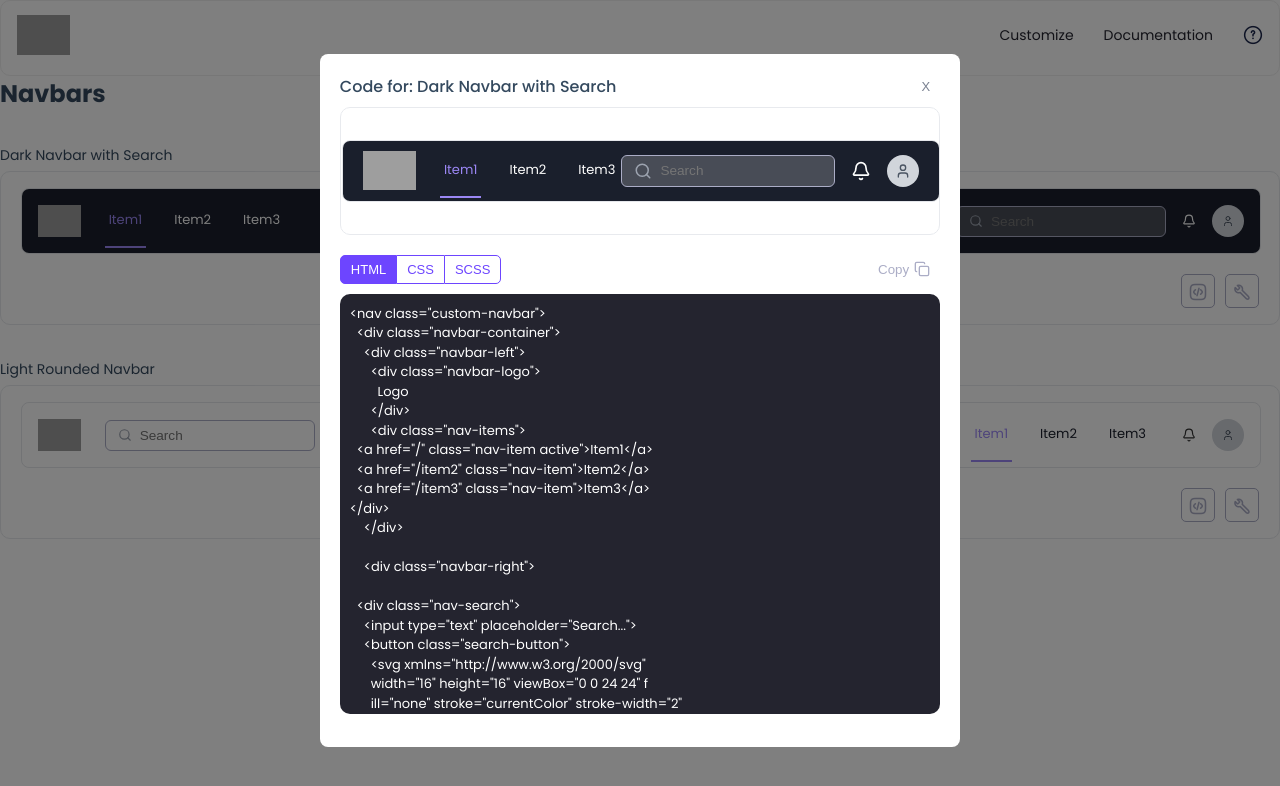
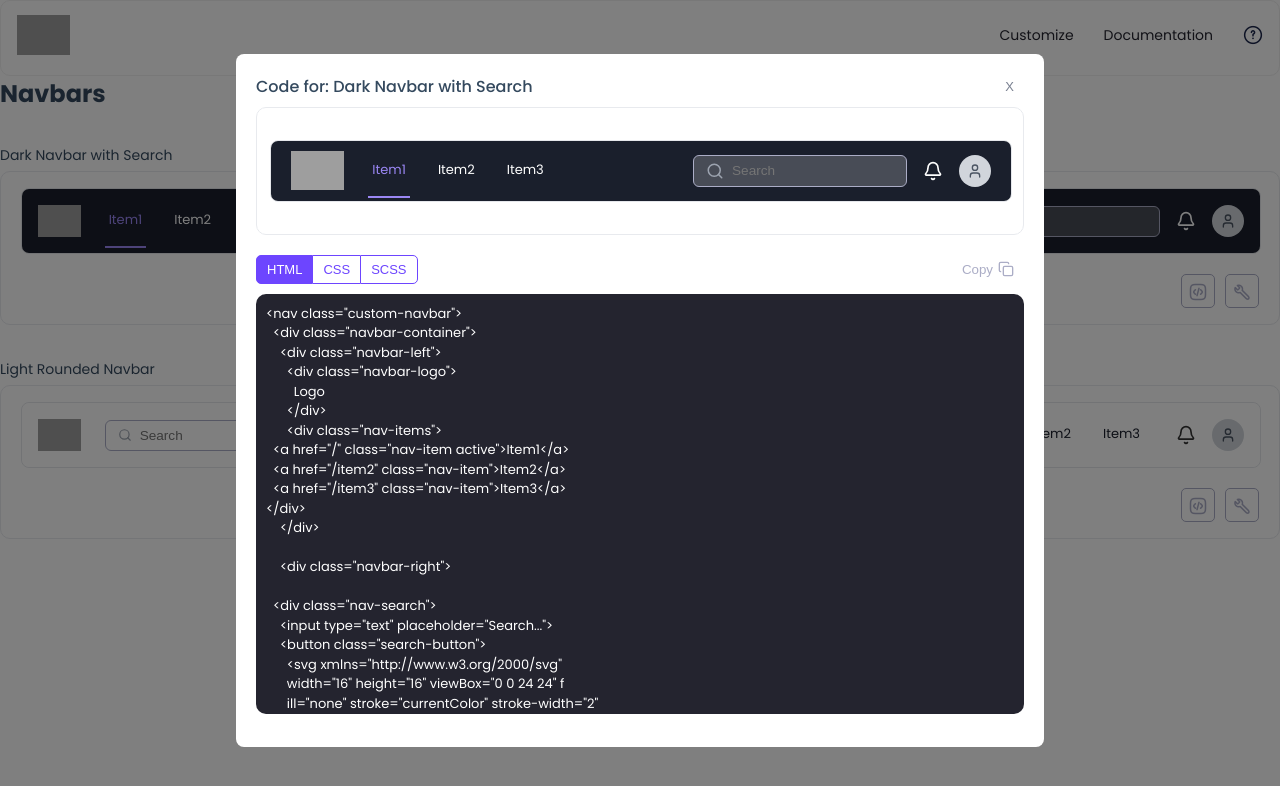
Before and after one commit to srimali12345/UI-Components-Library, a React (Create React App) app: page /dashbord in a window 1280 px wide. Both pictures are taken after a click on the button 1198 px from the left and 291 px from the top of the page. Shown: the top 786 px of the page. Built offline with nearby package versions, Linux system fonts and the light colour scheme; grey boxes are pictures that could not be loaded.

Commit message:
navbar changes

```diff
--- a/src/components/Navbar/NavbarCodeModal.js
+++ b/src/components/Navbar/NavbarCodeModal.js
@@ -1,5 +1,6 @@
 import React, { useState } from "react";
 import { Copy, Bell, Search, User } from "lucide-react";
+import { useLocation } from "react-router-dom";
 import {
   generateHTML,
   generateCSS,
@@ -8,9 +9,10 @@ import {
 
 const DEFAULT_LOGO_URL = "https://www.pngkey.com/png/full/233-2332677_image-500580-placeholder-transparent.png";
 
-const NavbarCodeModal = ({ template, onClose }) => {
+const NavbarCodeModal = ({ template, onClose,templateId }) => {
   const [activeTab, setActiveTab] = useState("html");
-
+  const location = useLocation();
+  const selectedTemplate = location.state?.template;
   const getCode = () => {
     switch (activeTab) {
       case "html":
@@ -58,10 +60,10 @@ const NavbarCodeModal = ({ template, onClose }) => {
           </button>
         </div>
 
-        <div className="btn-preview-container">
+        <div className="preview-container-navbar">
           <div key={template.id} className="navbar-template">
             <div className="preview-pane">
-              <div className="navbar-preview" style={navbarStyles}>
+              <div className={`navbar-preview s${template.id}`}  style={navbarStyles}>
                 <div
                   className={`navbar-left ${
                     template.style.navPosition === "right" ? "full-width" : ""
--- a/src/components/Navbar/NavbarCustomizer.js
+++ b/src/components/Navbar/NavbarCustomizer.js
@@ -96,7 +96,7 @@ const NavbarCustomizer = ({ onSelect, template }) => {
               <span>Customization</span>
             </div>
 
-            <div className="text-gray">Navbar  {templates.name} </div>
+            <div className="text-gray">{selectedTemplate.name} </div>
             {/* <div>
               <button className="btn-icon-wrap vertical">
                 <MoreHorizontal size={20} />
@@ -104,7 +104,7 @@ const NavbarCustomizer = ({ onSelect, template }) => {
             </div> */}
           </div>
           <div className="middle-section">
-            <PreviewPane navbarStyle={navbarStyle} navItems={navItems} />
+            <PreviewPane navbarStyle={navbarStyle} navItems={navItems} templateId={selectedTemplate ? selectedTemplate.id :null}  />
           </div>
         </div>
 
--- a/src/components/Navbar/NavbarList.js
+++ b/src/components/Navbar/NavbarList.js
@@ -1,6 +1,6 @@
 export const templates = [
   {
-    id: 2,
+    id: 1,
     name: "Dark Navbar with Search",
     style: {
       backgroundColor: "#1A1F2C",
@@ -19,7 +19,7 @@ export const templates = [
     thumbnail: "dark-navbar-search.png",
   },
   {
-    id: 3,
+    id: 2,
     name: "Light Rounded Navbar",
     style: {
       backgroundColor: "#ffffff",
--- a/src/components/Navbar/NavbarTemplates.js
+++ b/src/components/Navbar/NavbarTemplates.js
@@ -137,9 +137,9 @@ const NavbarTemplates = ({ onSelect }) => {
                         </div>
                       )}
 
-                      <Bell size={14} className="notification-icon" />
+                      <Bell size={20} className="notification-icon" />
                       <div className="profile-icon">
-                        <User size={12} className="user-icon" />
+                        <User size={16} className="user-icon" />
                       </div>
                     </div>
                   </div>
--- a/src/components/Navbar/PreviewPane.js
+++ b/src/components/Navbar/PreviewPane.js
@@ -4,7 +4,7 @@ import "../../styles/components/navbarCustomization.scss";
 
 const DEFAULT_LOGO_URL = "https://www.pngkey.com/png/full/233-2332677_image-500580-placeholder-transparent.png";
 
-const PreviewPane = ({ navbarStyle, navItems }) => {
+const PreviewPane = ({ navbarStyle, navItems, templateId }) => {
   const navbarStyles = {
     backgroundColor: navbarStyle.backgroundColor,
     color: navbarStyle.textColor,
@@ -24,7 +24,7 @@ const PreviewPane = ({ navbarStyle, navItems }) => {
   const logoUrl = navbarStyle.logoUrl || DEFAULT_LOGO_URL;
   return (
     <div className="preview-pane">
-      <div className="navbar-preview" style={navbarStyles}>
+      <div className={`navbar-preview ${templateId ? `s${templateId}` : ''}`} style={navbarStyles}>
         <div
           className={`navbar-left ${
             navbarStyle.navPosition === "right" ? "full-width" : ""
--- a/src/pages/Dashboard.js
+++ b/src/pages/Dashboard.js
@@ -43,8 +43,7 @@ const Dashboard = () => {
         <div className="mt-10">
           <p className="sub-text">Themes</p>
           <ul>
-            <li className="menu-text">Login</li>
-            <li
+          <li
               className={`menu-text ${
                 activeComponent === "navbar" ? "active" : ""
               }`}
@@ -53,6 +52,8 @@ const Dashboard = () => {
             >
               Navbar
             </li>
+            <li className="menu-text">Login</li>
+
           </ul>
         </div>
       </div>
--- a/src/styles/components/navCustomization.scss
+++ b/src/styles/components/navCustomization.scss
@@ -344,7 +344,7 @@
     background: white;
     border-radius: 8px;
     min-height: 400px;
-    min-width: 600px;
+    min-width: 60%;
     overflow-y: auto;
     padding: 20px;
     position: relative;
@@ -373,13 +373,11 @@
       }
     }
 
-    .btn-preview-container {
+    .preview-container-navbar {
       border-radius: 10px;
       border: 1px solid #e8eaee;
-      display: flex;
-      justify-content: center;
       margin-bottom: 10px;
-      padding: 32px 0px;
+      padding: 32px 13px;
       .btn-wrap {
         button {
           margin-top: 0px !important;
--- a/src/styles/components/navbarCustomization.scss
+++ b/src/styles/components/navbarCustomization.scss
@@ -650,7 +650,7 @@
   align-items: center;
   justify-content: space-between;
 
-  &.s3 {
+  &.s2 {
 
     .nav-link {
       color: #1a1f2c;
```
